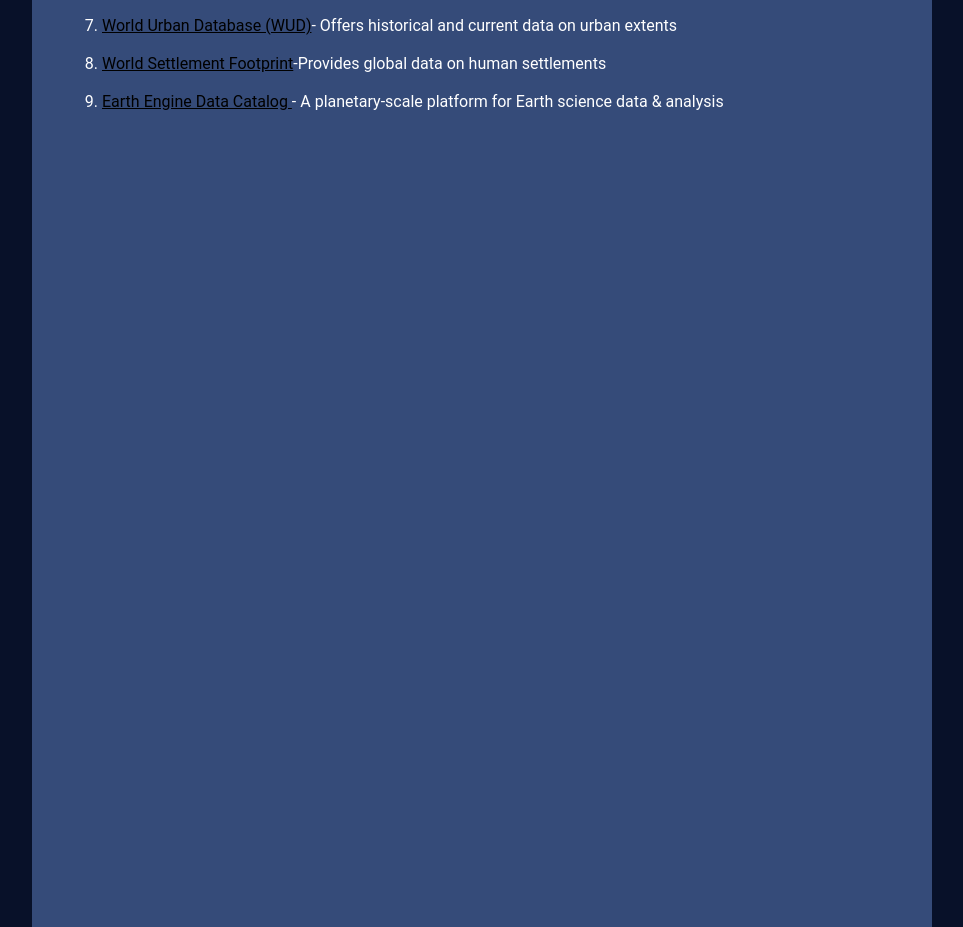
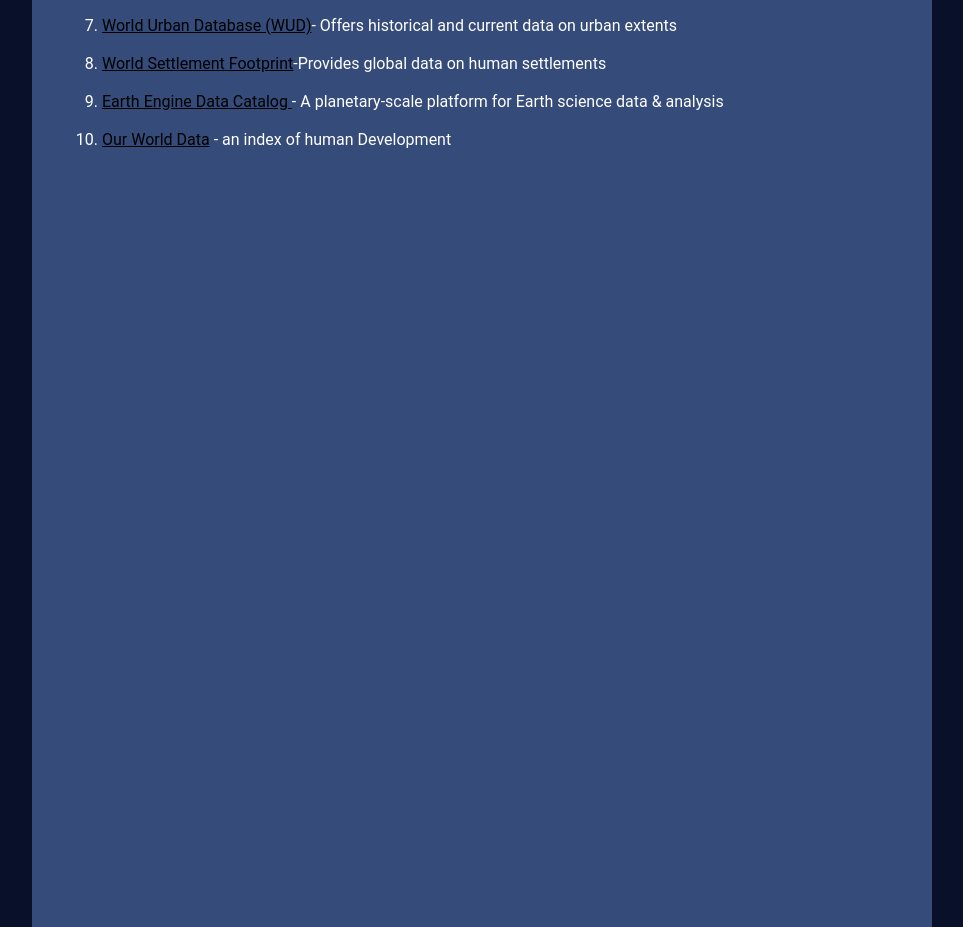
Before and after one commit to sarahtuke/HASS-assignment5, a plain HTML site: page index.html in a window 1280 px wide. Shown: the part 2667-3594 px from the top of the page, without its empty margins (118-1081 px from the left). Drawn offline with nearby package versions, Linux system fonts and the light colour scheme.

Commit message:
Added Out World Data

```diff
--- a/index.html
+++ b/index.html
@@ -183,6 +183,9 @@ let width = 1000, height = 600;
             <li><a href="https://developers.google.com/earth-engine/datasets/catalog/DLR_WSF_WSF2015_v1">World Settlement Footprint</a>-Provides global data on human settlements </li>
             <br>
             <li><a href="https://developers.google.com/earth-engine/datasets"> Earth Engine Data Catalog </a> - A planetary-scale platform for Earth science data & analysis </li>
+            <br>
+            <li><a href="https://ourworldindata.org/human-development-index">Our World Data</a> - an index of human Development</li>
+
         </ol>
 
 
```
